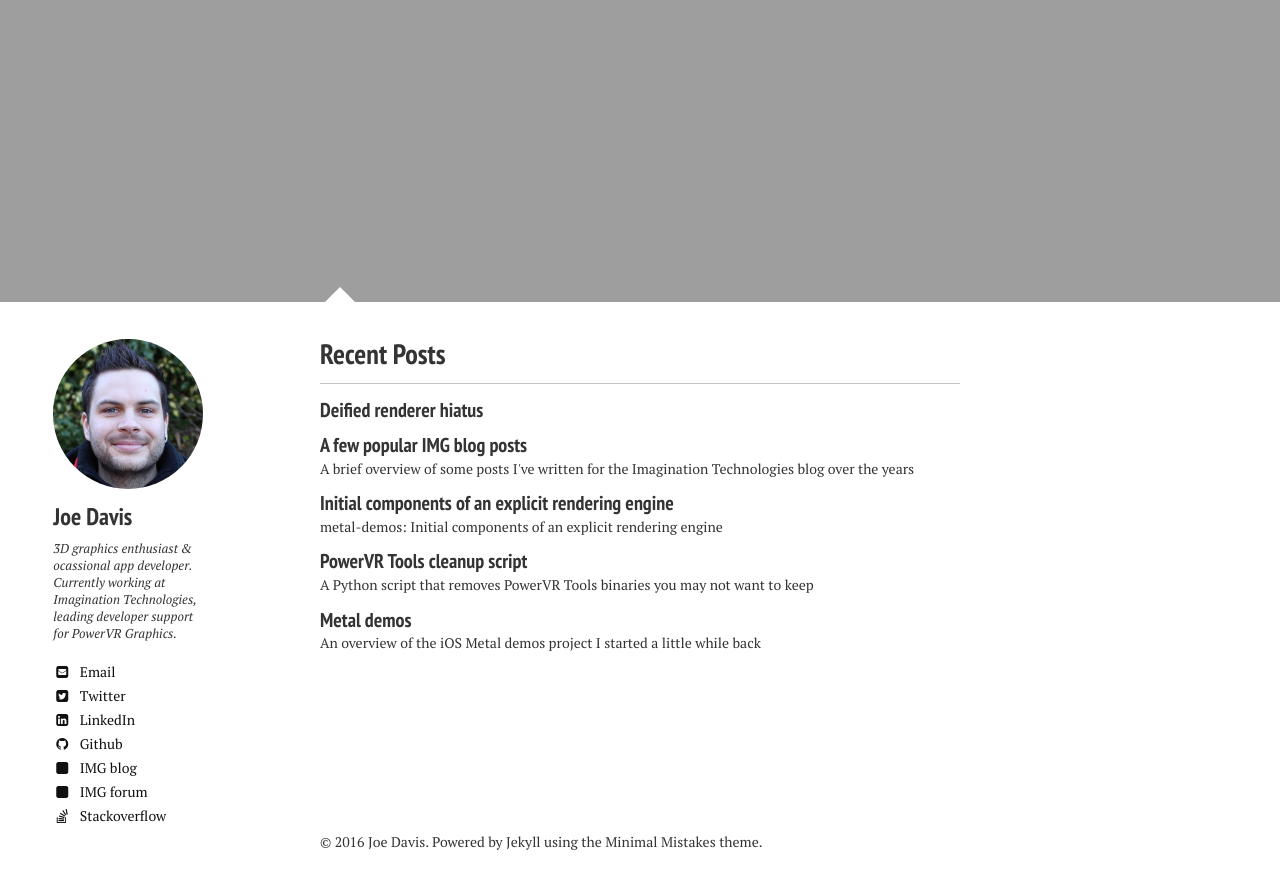
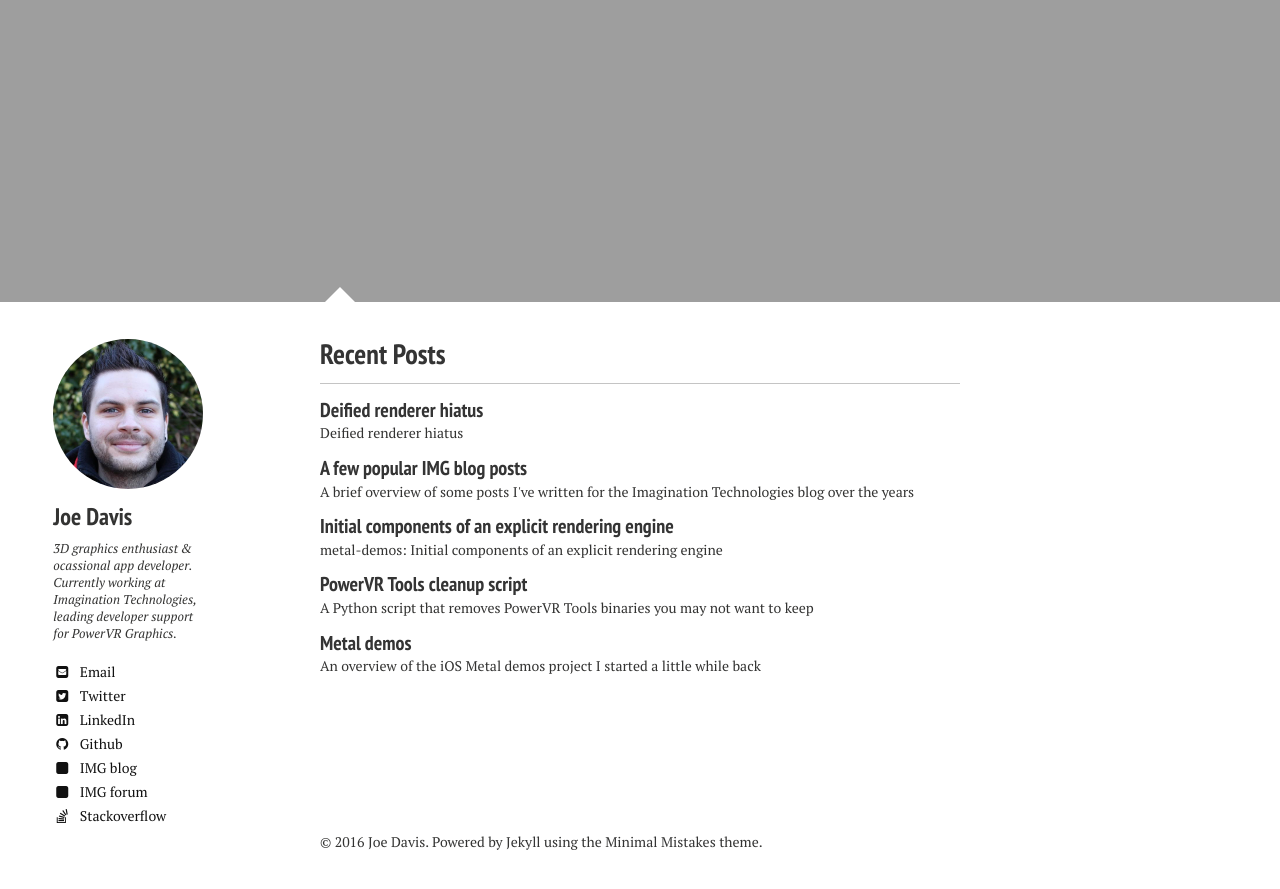
Before and after one commit to joedavisdev/joedavisdev.github.io, a Jekyll site: the page built from index.md, in a window 1280 px wide and 900 px high, scrolled down 742 px. Shown: the top 889 px of the window. Built offline with Jekyll 4.4.1, drawn with Linux system fonts in a browser that asks for light colours; nearby versions of some CDN libraries.

Commit message:
Fix (?): The latest post renders locally, but the website isn't showing it... Added an excerpt (the only obvious difference from other posts) in case that's the cause

```diff
--- a/_posts/2016-04-18-deified-hiatus.md
+++ b/_posts/2016-04-18-deified-hiatus.md
@@ -2,7 +2,7 @@
 layout: post
 title:  "Deified renderer hiatus"
 date:   2016-04-18 08:44
-excerpt: ""
+excerpt: "Deified renderer hiatus"
 categories: 3d-graphics
 tags: [dev diary,3D graphics,Metal,iOS]
 comments: true
```
